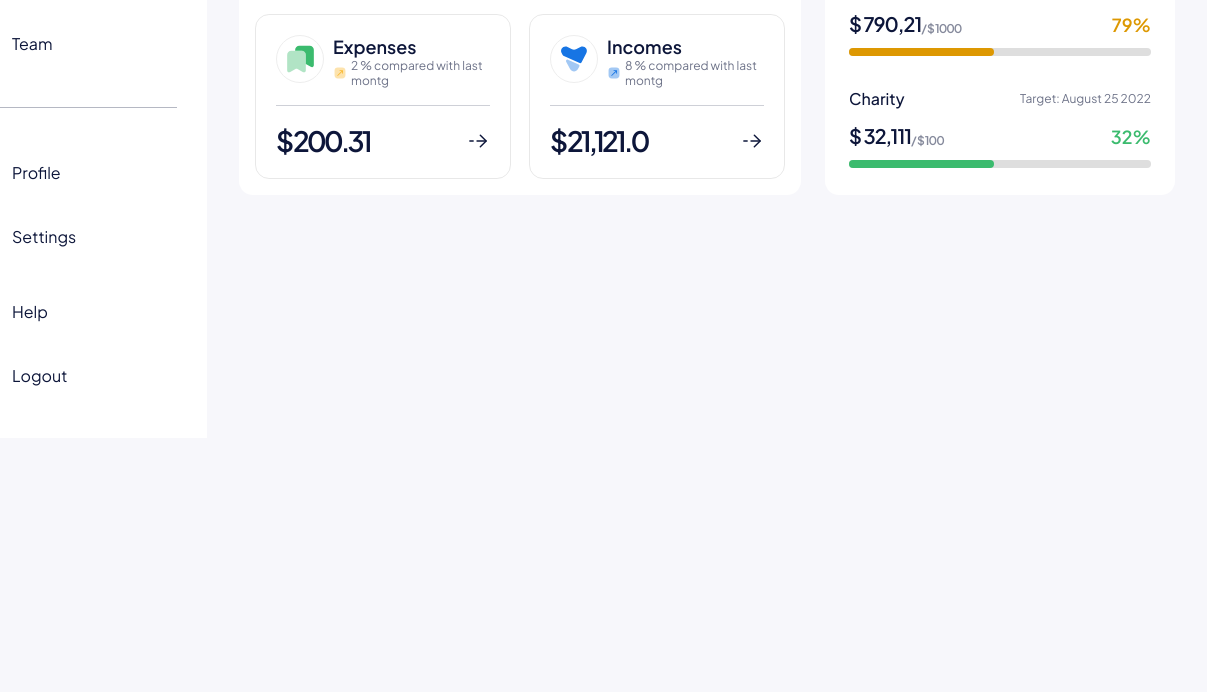
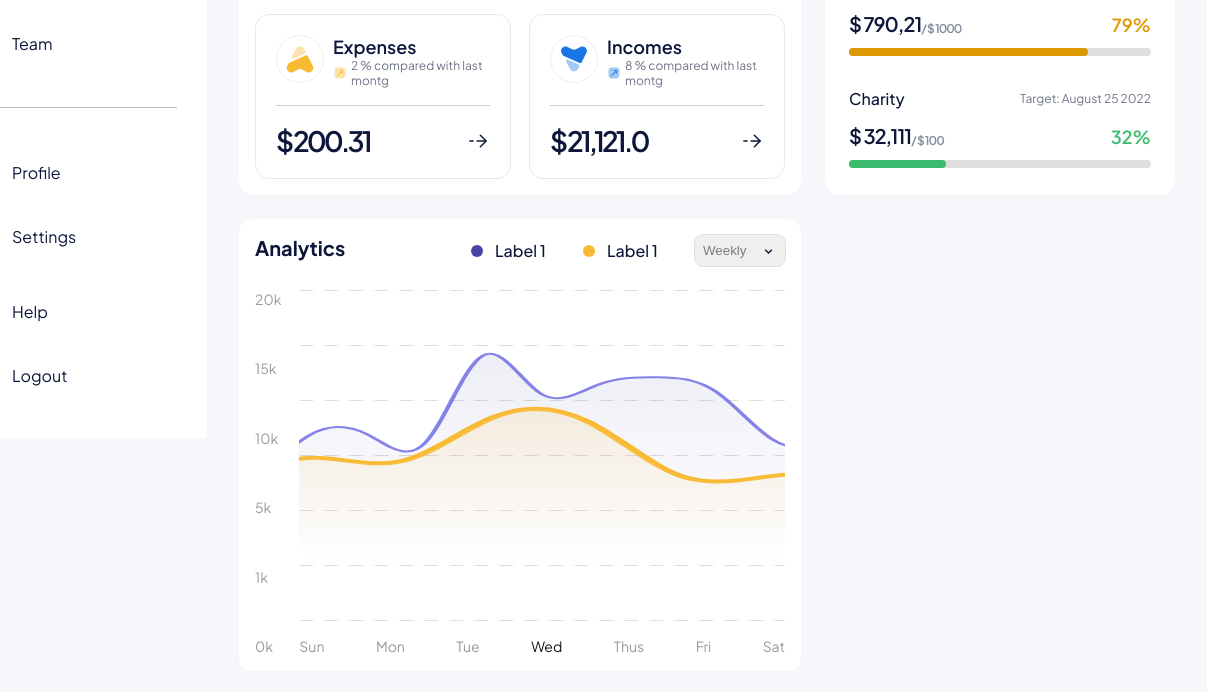
Before and after one commit to abhishek98s/intuji-frontend-associate-challenge, a website: page index.html in a window 1280 px wide. Shown: the part 362-1054 px from the top of the page, 73-1280 px from the left. Before the commit the page ends 800 px from the top, so only its background shows below. Drawn offline with nearby package versions, Linux system fonts and the light colour scheme; files that its build step writes are made by us from their sources.

Commit message:
add: analytics block

```diff
--- a/index.html
+++ b/index.html
@@ -257,7 +257,7 @@
 							<div class="flex">
 								<div class="icon-balance-box flex flex-center">
 									<figure class="icon-wrapper">
-										<img src="images/icons/icon-saving.svg" alt="icon-saving">
+										<img src="images/icons/icon-expenses.svg" alt="icon-expenses">
 									</figure>
 								</div>
 								<div class="flex flex-grow column justify-between">
@@ -350,7 +350,6 @@
 								<div class="font-medium">Bali vacation</div>
 								<div class="text-12 opacity-60">Target: August 25 2022</div>
 							</div>
-
 							<div class="amount-wrapper blue">
 								<div class="flex align-end font-semi-bold">
 									<div class="actual text-20">$ 1950,21</div>
@@ -377,7 +376,7 @@
 									<div class="completion ml-auto text-18">79%</div>
 								</div>
 								<div class="range-wrapper rounded-full w-100">
-									<div class="range range-48 h-100 rounded-full"></div>
+									<div class="range range-79 h-100 rounded-full"></div>
 								</div>
 							</div>
 						</div>
@@ -386,7 +385,6 @@
 								<div class="font-medium">Charity</div>
 								<div class="text-12 opacity-60">Target: August 25 2022</div>
 							</div>
-
 							<div class="amount-wrapper green">
 								<div class="flex align-end font-semi-bold">
 									<div class="actual text-20">$ 32,111</div>
@@ -395,7 +393,71 @@
 									<div class="completion ml-auto text-18">32%</div>
 								</div>
 								<div class="range-wrapper rounded-full w-100">
-									<div class="range range-48 h-100 rounded-full"></div>
+									<div class="range range-32 h-100 rounded-full"></div>
+								</div>
+							</div>
+						</div>
+					</div>
+				</article>
+
+				<article class="analytics-wrapper bg-neutral-0">
+					<header class="flex">
+						<div class="text-20 font-bold mr-auto">Analytics</div>
+
+						<div class="label flex align-center">
+							<div class="indicator rounded-full blue"></div>
+							<div class="name font-medium">Label 1</div>
+						</div>
+
+						<div class="label flex align-center">
+							<div class="indicator rounded-full yellow"></div>
+							<div class="name font-medium">Label 1</div>
+						</div>
+
+						<div class="select-wrapper">
+							<select>
+								<option>Weekly</option>
+								<option>Monthly</option>
+								<option>Yearly</option>
+							</select>
+						</div>
+					</header>
+
+					<div class="analytics-box">
+						<div class="flex">
+							<div class="y-data flex column justify-between text-14">
+								<div>20k</div>
+								<div>15k</div>
+								<div>10k</div>
+								<div>5k</div>
+								<div>1k</div>
+								<div>0k</div>
+							</div>
+							<div class="data-wrapper flex column flex-grow">
+								<div class="data-figure w-100 position-relative">
+									<div class="dashed-line w-100"></div>
+									<div class="dashed-line w-100"></div>
+									<div class="dashed-line w-100"></div>
+									<div class="dashed-line w-100"></div>
+									<div class="dashed-line w-100"></div>
+									<div class="dashed-line w-100"></div>
+									<div class="dashed-line w-100 m-0"></div>
+
+									<div class="position-absolute top-0 bottom-0 left-0 right-0">
+										<figure class="img-wrapper">
+											<img src="images/wave.svg" alt="wave">
+										</figure>
+									</div>
+								</div>
+
+								<div class="x-data w-100 text-14 flex justify-between">
+									<div>Sun</div>
+									<div>Mon</div>
+									<div>Tue</div>
+									<div class="active">Wed</div>
+									<div>Thus</div>
+									<div>Fri</div>
+									<div>Sat</div>
 								</div>
 							</div>
 						</div>
--- a/src/scss/themes/_home.scss
+++ b/src/scss/themes/_home.scss
@@ -233,6 +233,63 @@
 					}
 				}
 			}
+
+			.analytics-wrapper {
+				.label {
+					min-width: 80px;
+					margin-right: 32px;
+
+					.indicator {
+						max-width: 12px;
+						width: 100%;
+						height: 12px;
+						margin-right: 12px;
+
+						&.blue {
+							background-color: $blue-700;
+						}
+
+						&.yellow {
+							background-color: $yellow-400;
+						}
+					}
+				}
+
+				.analytics-box {
+					margin-top: 24px;
+
+					.x-data,
+					.y-data {
+						color: $neutral-600;
+
+						&>*.active {
+							color: $blue-810;
+						}
+					}
+
+					.data-wrapper {
+						margin-left: 18px;
+
+						.data-figure {
+							min-height: 270px;
+
+							.dashed-line {
+								background: url('../../images/dashed-line.png') repeat-x;
+								height: 1px;
+								margin-bottom: 54px;
+
+								&:nth-last-of-type(2) {
+									margin-bottom: 0;
+								}
+							}
+						}
+
+						.x-data {
+							margin-top: 16px;
+						}
+					}
+				}
+			}
 		}
 	}
 }
--- a/src/scss/themes/_styles.scss
+++ b/src/scss/themes/_styles.scss
@@ -60,6 +60,39 @@ ul {
 	margin-block-start: 0;
 	margin-block-end: 0;
 	padding-inline-start: 0;
+}
+
+select {
+	min-width: 90px;
+	padding: 8px 32px 8px 8px;
+	border-radius: 8px;
+	color: $neutral-500;
+	outline: 1px solid $neutral-300;
+	border: none;
+	-webkit-appearance: none;
+
+	&:focus,
+	&:focus-visible,
+	&:focus-within {
+		outline: 1px solid $neutral-500;
+		border: none;
+	}
+
+}
+
+.select-wrapper {
+	position: relative;
+
+	&::before {
+		position: absolute;
+		content: '';
+		width: 17px;
+		height: 17px;
+		top: 50%;
+		right: 8px;
+		transform: translateY(-50%);
+		background: url('../../images/icons/icon-select-arrow.svg') no-repeat center / 17px 17px;
+	}
 }
 
 .icon-wrapper {
--- a/src/scss/themes/_utilities.scss
+++ b/src/scss/themes/_utilities.scss
@@ -124,6 +124,10 @@
 	margin-left: auto;
 }
 
+.mr-auto {
+	margin-right: auto;
+}
+
 .position {
 	&-fixed {
 		position: fixed;
--- a/src/scss/themes/_vars.scss
+++ b/src/scss/themes/_vars.scss
@@ -2,16 +2,18 @@ $neutral-0: #fff;
 $neutral-300: #dedede;
 $neutral-400: #d9d9d9;
 $neutral-410: #EEEEEE;
+$neutral-500: #7C7C7C;
+$neutral-600: #999999;
 
 $blue-10: #f7f7fb;
 $blue-400: #1775E4;
 $blue-600: #667085;
 $blue-700: #4745a4;
 $blue-800: #0d163a;
+$blue-810: #14171F;
 
 $green-400: #3BBB6E;
 $green-500: #31D3A3;
-
 
 $red-400: #FE3766;
 
```
Also changed, not shown: images/dashed-line.png (added), images/icons/icon-select-arrow.svg (added), images/wave.svg (added).
